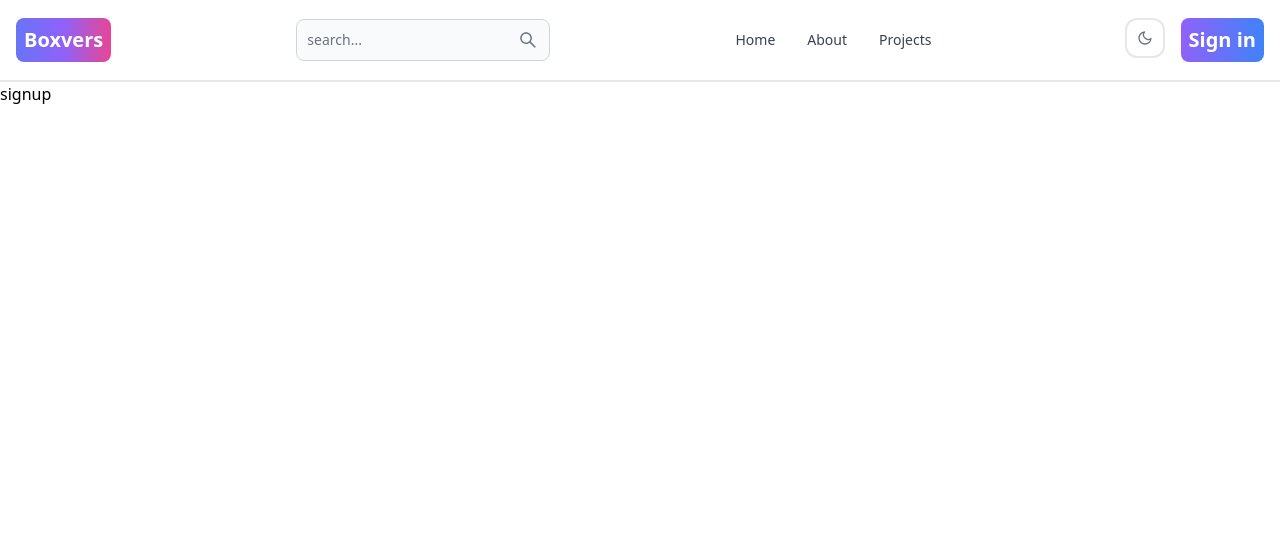
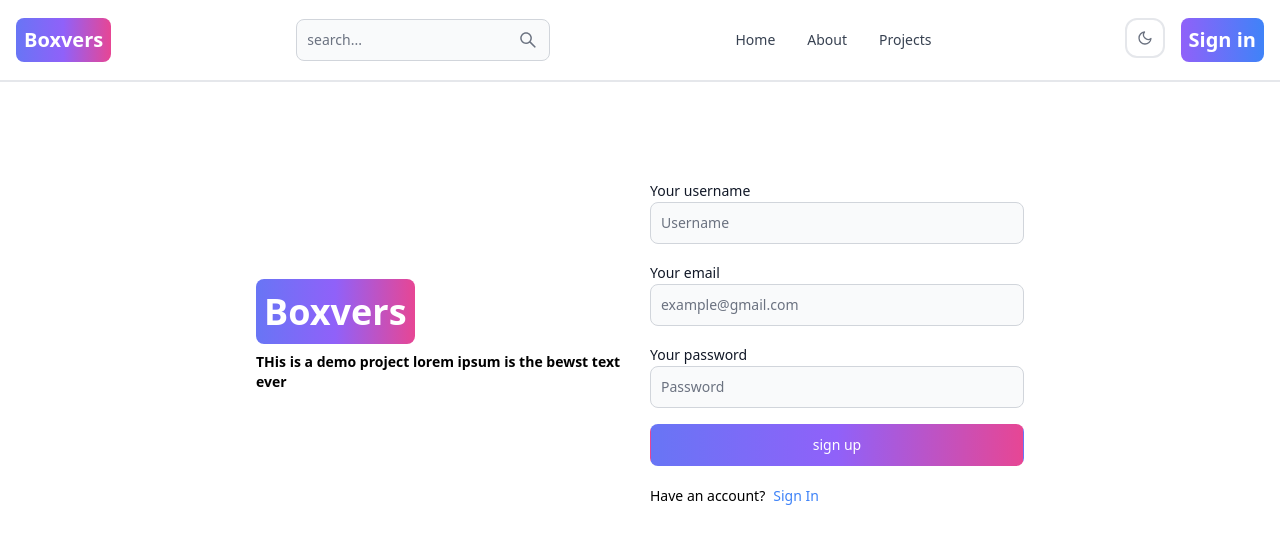
Before and after one commit to star135/Mern-blog, a React (Vite) app in the folder client/: page /sign-up in a window 1280 px wide. Shown: the top 544 px of the page. Built offline with nearby package versions, Linux system fonts and the light colour scheme.

Commit message:
Create sign up page ui

```diff
--- a/client/src/pages/Signup.jsx
+++ b/client/src/pages/Signup.jsx
@@ -1,7 +1,64 @@
 import React from 'react'
+import { Link } from 'react-router-dom';
+import { Label } from 'flowbite-react';
+import { TextInput } from 'flowbite-react';
+import { Button } from 'flowbite-react';
 
 export default function signup() {
   return (
-    <div>signup</div>
+    <div className='min-h-screen mt-20 p-4'>
+      <div className='flex max-w-3xl mx-auto flex-col md:flex-row md:items-center gap-5'>
+        <div className='flex-1'>
+        <Link to="/" className='bg-gradient-to-r from-indigo-500 via-purple-500 to-pink-500 rounded-lg p-2  text-white self-center text-4xl  font-bold dark:text-white'>
+              Boxvers
+          </Link>
+          <p className='mt-5 text-sm font-semibold'>
+            THis is a demo project lorem ipsum is the bewst text ever
+          </p>
+        </div>
+
+        <div className='flex-1'>
+          <form className='flex flex-col gap-4'>
+            <div>
+              <Label value='Your username'/>
+              <TextInput
+                type='text'
+                placeholder='Username'
+                id='username'
+              />
+
+            </div>
+            <div>
+              <Label value='Your email'/>
+              <TextInput
+                type='text'
+                placeholder='example@gmail.com'
+                id='email'
+              />
+
+            </div>
+            <div>
+              <Label value='Your password'/>
+              <TextInput
+                type='text'
+                placeholder='Password'
+                id='password'
+              />
+
+            </div>
+
+          <Button className='bg-gradient-to-r from-indigo-500 via-purple-500 to-pink-500' type='submit'>sign up</Button>
+          </form>
+
+          <div className='flex gap-2 text-sm mt-5'>
+            <span>Have an account?</span>
+            <Link to={'/sign-in' } className='text-blue-500'>Sign In
+            </Link>
+          </div>
+
+        </div>
+
+      </div>
+    </div>
   )
 }
```
